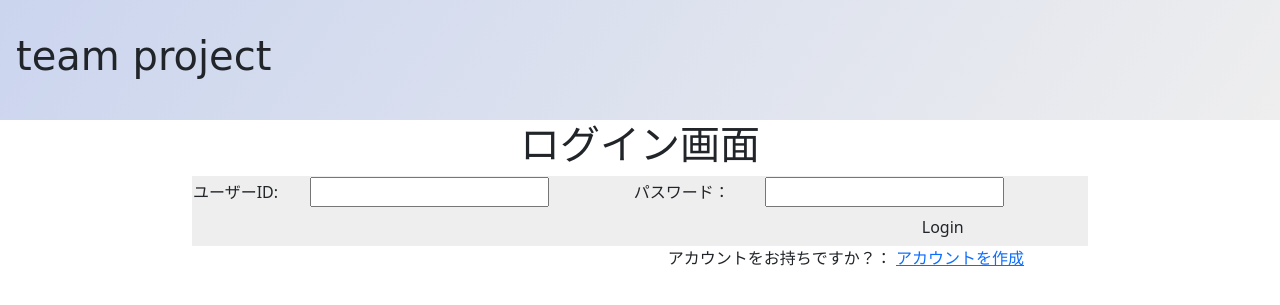
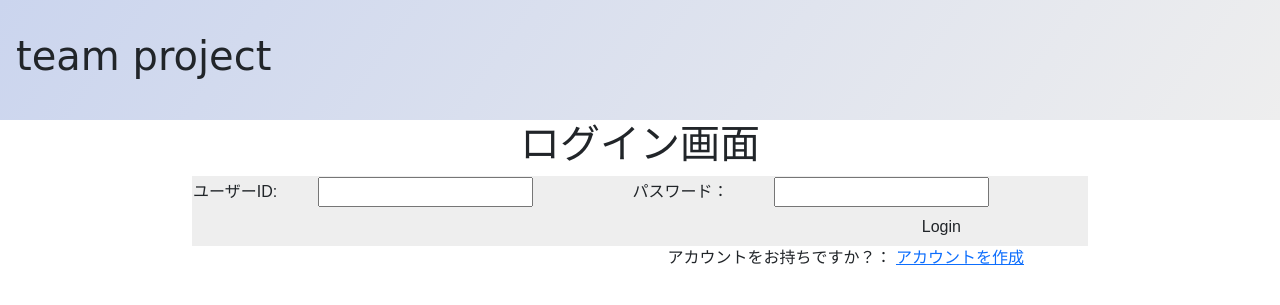
Before and after one commit to s1f102101615/SNSLike, a Django app: page /Login in a window 1280 px wide. Shown: the top 305 px of the page. Run offline with Django 3.2, Linux system fonts and the light colour scheme; some libraries are stand-ins or nearby versions; some web fonts are replaced.

Commit message:
すべてのページにフォント適用
フォントを適用させました

```diff
--- a/static/teamapp/css/login.css
+++ b/static/teamapp/css/login.css
@@ -55,3 +55,8 @@ footer {
   padding:4rem 0;
 
 }
+.textfont {
+  font-family: kinto-sans,sans-serif;
+  font-weight: 500;
+  font-style: normal;
+}
--- a/static/teamapp/css/regester.css
+++ b/static/teamapp/css/regester.css
@@ -50,3 +50,9 @@ footer {
   padding-right: 1rem;
   padding-left: 1rem;
 }
+
+.textfont {
+  font-family: kinto-sans,sans-serif;
+  font-weight: 500;
+  font-style: normal;
+}
--- a/teamapp/templates/teamapp/login.html
+++ b/teamapp/templates/teamapp/login.html
@@ -23,6 +23,7 @@
 <body>
    <footer class="clearfix">
       <h1 class="footerlogo">team project</h1></footer>
+<div class="textfont">
 <h1>ログイン画面</h1>
 
 <div class="reg">
@@ -43,6 +44,6 @@
 </div>
    <p class="message">アカウントをお持ちですか？：
    <a href="{% url 'registration' %}">アカウントを作成</a>
-   </p>
+   </p></div>
 </body>
 </html>
--- a/teamapp/templates/teamapp/register.html
+++ b/teamapp/templates/teamapp/register.html
@@ -24,6 +24,7 @@
 <body>
   <footer class="clearfix">
     <h1 class="footerlogo">team project</h1></footer>
+    <div class="textfont">
 <h1>新規登録</h1>
 
  {% if AccountCreate %}
@@ -45,6 +46,6 @@
    </table>
    </div>
  {% endif %}
-
+</div>
 </body>
 </html>
```
Also changed, not shown: teamapp/templates/teamapp/post.html (+12 -2 lines).
